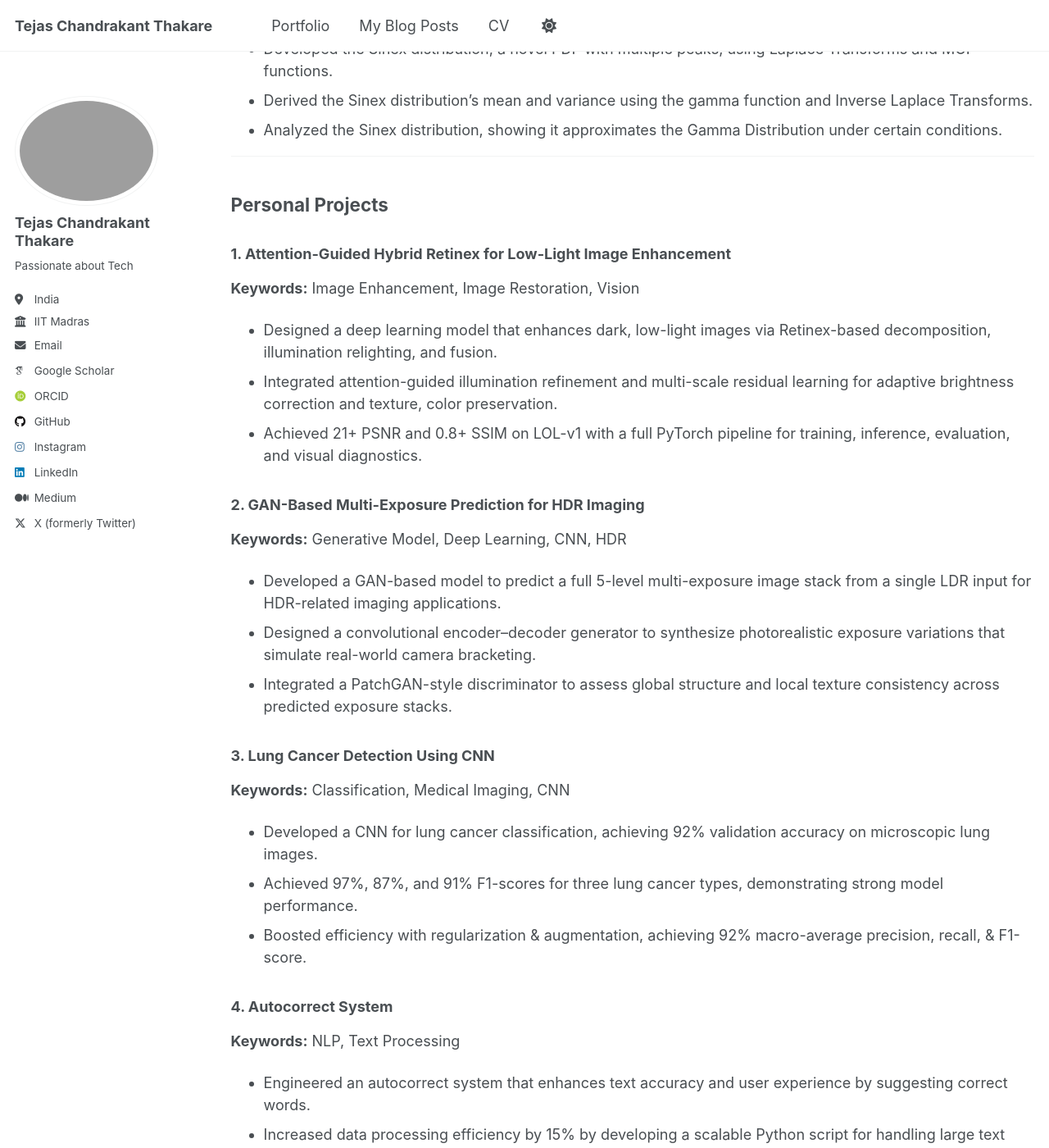
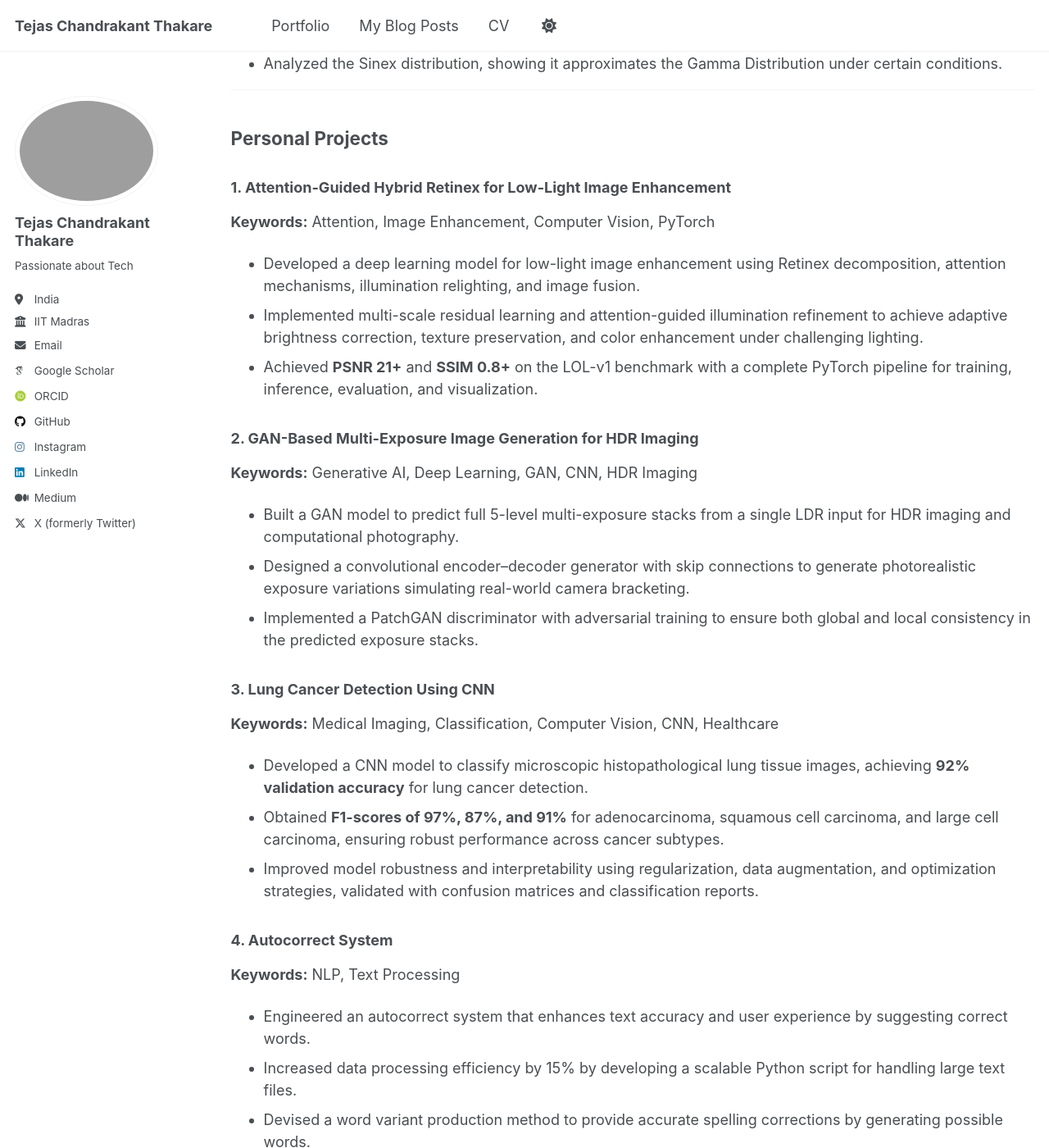
Before and after one commit to TejasCThakare/tejascthakare.github.io, a Jekyll site: the page built from _pages/cv.md, in a window 1280 px wide and 1400 px high, scrolled down 1438 px. Shown: the whole window at 82% size. Built offline with Jekyll 4.4.1, drawn with Linux system fonts in a browser that asks for light colours; some web fonts are replaced; some of the changed text lies outside the part shown.

Commit message:
Update cv.md

```diff
--- a/_pages/cv.md
+++ b/_pages/cv.md
@@ -30,18 +30,21 @@ Secondary | Maharashtra State Board | 90.20% | 2015
 (M.Tech / Guide: Prof. Kaushik Mitra) IIT Madras
 **Keywords:** 3D HDR Reconstruction, Point Clouds, Gaussian Splatting, NeRF, HDR
 
-- Investigated the limitations of NeRF for HDR scene reconstruction and explored alternative representations for static and dynamic 3D scenes. Developed a comprehensive understanding of radiance fields, tone mapping, and multi-exposure fusion techniques.
-- Proposed a novel dual-path pipeline combining Mertens exposure stacking with 3D Gaussian Splatting for real-time HDR rendering. Achieved PSNR of 37.129 on static scenes, outperforming HDR-GS (35.47) with superior fidelity and efficiency.
-- Extended the 4D Gaussian Splatting framework to support 16-bit dynamic HDR inputs using a self-captured dataset. Enabled temporally consistent HDR synthesis for dynamic scenes. Also developed novel pipeline for HDR-Dynamic novel view synthesis
+- Researched Neural Radiance Fields (NeRF) and HDR-NeRF for dynamic 3D HDR scene reconstruction; identified limitations that motivated the adoption of the Gaussian Splatting approach.
+-  Designed dual-path 3D HDR reconstruction pipeline combining exposure stacking, 3D Gaussian Splatting, and
+tone-mapping supervision; achieved PSNR 37.129 vs baseline 35.47, improving rendering fidelity and computational
+efficiency
+- Extended 4D Gaussian Splatting pipeline for 16-bit dynamic self-captured datasets; incorporated HexPlane for
+spatio-temporal encoding and HDR-GS-inspired spherical harmonics for HDR color representation
 
 ### 2. Analysis and Implementation of Machine Learning Model on CERN’s Big Datasets
 **Jun’22-May’23**
 (M.Sc / Guide: Prof. Seema Bahinipati) IIT Bhubaneswar
 **Keywords:** Big Data Analysis, EDA, Machine Learning
 
-- Handled petabyte-scale datasets from CERN, performed Exploratory Data Analysis to extract meaningful insights.
-- Identified key features; optimized model input and enhanced the performance of the Boosted Decision Tree algorithm.
-- The applied Boosted Decision Tree model achieved a 0.98 ROC value, effectively classifying signal and noise.
+- Processed and analyzed CERN’s petabyte-scale datasets to extract key insights through EDA and feature engineering.
+- Otimized model inputs and hyperparameters to enhance model performance for signal vs noise classification.
+- Achieved ROC-AUC of 0.98, demonstrating robust classification of noise and signal in large-scale datasets.
 
 ### 3. The Exponentially Changing Periodic Probability Density Function (PDF)
 **Nov’18-Mar’19**
@@ -57,25 +60,25 @@ Secondary | Maharashtra State Board | 90.20% | 2015
 ## Personal Projects
 
 ### 1. Attention-Guided Hybrid Retinex for Low-Light Image Enhancement
-**Keywords:** Image Enhancement, Image Restoration, Vision
+**Keywords:** Attention, Image Enhancement, Computer Vision, PyTorch
 
-- Designed a deep learning model that enhances dark, low-light images via Retinex-based decomposition, illumination relighting, and fusion.
-- Integrated attention-guided illumination refinement and multi-scale residual learning for adaptive brightness correction and texture, color preservation.
-- Achieved 21+ PSNR and 0.8+ SSIM on LOL-v1 with a full PyTorch pipeline for training, inference, evaluation, and visual diagnostics.
+- Developed a deep learning model for low-light image enhancement using Retinex decomposition, attention mechanisms, illumination relighting, and image fusion.
+- Implemented multi-scale residual learning and attention-guided illumination refinement to achieve adaptive brightness correction, texture preservation, and color enhancement under challenging lighting.
+- Achieved **PSNR 21+** and **SSIM 0.8+** on the LOL-v1 benchmark with a complete PyTorch pipeline for training, inference, evaluation, and visualization.
 
-### 2. GAN-Based Multi-Exposure Prediction for HDR Imaging
-**Keywords:** Generative Model, Deep Learning, CNN, HDR
+### 2. GAN-Based Multi-Exposure Image Generation for HDR Imaging
+**Keywords:** Generative AI, Deep Learning, GAN, CNN, HDR Imaging
 
-- Developed a GAN-based model to predict a full 5-level multi-exposure image stack from a single LDR input for HDR-related imaging applications.
-- Designed a convolutional encoder–decoder generator to synthesize photorealistic exposure variations that simulate real-world camera bracketing.
-- Integrated a PatchGAN-style discriminator to assess global structure and local texture consistency across predicted exposure stacks.
+- Built a GAN model to predict full 5-level multi-exposure stacks from a single LDR input for HDR imaging and computational photography.
+- Designed a convolutional encoder–decoder generator with skip connections to generate photorealistic exposure variations simulating real-world camera bracketing.
+- Implemented a PatchGAN discriminator with adversarial training to ensure both global and local consistency in the predicted exposure stacks.
 
 ### 3. Lung Cancer Detection Using CNN
-**Keywords:** Classification, Medical Imaging, CNN
+**Keywords:** Medical Imaging, Classification, Computer Vision, CNN, Healthcare
 
-- Developed a CNN for lung cancer classification, achieving 92% validation accuracy on microscopic lung images.
-- Achieved 97%, 87%, and 91% F1-scores for three lung cancer types, demonstrating strong model performance.
-- Boosted efficiency with regularization & augmentation, achieving 92% macro-average precision, recall, & F1-score.
+- Developed a CNN model to classify microscopic histopathological lung tissue images, achieving **92% validation accuracy** for lung cancer detection.
+- Obtained **F1-scores of 97%, 87%, and 91%** for adenocarcinoma, squamous cell carcinoma, and large cell carcinoma, ensuring robust performance across cancer subtypes.
+- Improved model robustness and interpretability using regularization, data augmentation, and optimization strategies, validated with confusion matrices and classification reports.
 
 ### 4. Autocorrect System
 **Keywords:** NLP, Text Processing
@@ -133,30 +136,29 @@ Secondary | Maharashtra State Board | 90.20% | 2015
 - Data Structures and Algorithms in Python
 - Computer Vision with OpenCV and Deep Learning
 - Machine Learning, Data Science and Deep Learning
-- Data-Driven Astronomy (University of Sydney)
 
 ---
 
 ## Technical Skills
 
-- Programming Languages: Python, SQL, C++, MATLAB
-- Libraries: NumPy, Pandas, Matplotlib, TensorFlow
-- Deep Learning & ML: Scikit-Learn, PyTorch, Keras
-- Tools: MS Excel, PowerPoint, Word, Power BI
-- NLP & Vision: NLTK, spaCy, OpenCV, Pillow, scikit-image, imageio
+- **Programming Languages:** Python, SQL, C++
+- **Libraries:** NumPy, Pandas, Matplotlib
+- **Deep Learning & ML:** Scikit-Learn, PyTorch, Keras, TensorFlow
+- **Cloud & DevOps:** GCP, Azure DevOps, Docker, MLOps
+- **NLP & Vision:** NLTK, spaCy, OpenCV, Pillow, scikit-image, imageio
 
 ---
 
-## Positions of Responsibility
+## Leadership & Responsibilities
 
-- Teaching Assistant: Designed quizzes and assignments for Modern Computer Vision course; supported 100+ students.
-- Student Placement Coordinator: Coordinated placement season of IIT Bhubaneswar, handling over 200+ students.
-- Assistant Coordinator, Counseling Service Team: Guided over 80+ freshers on-campus at IIT Bhubaneswar.
+- **Teaching Assistant:** Designed quizzes and assignments for *Modern Computer Vision* course; supported 100+ students.
+- **Student Placement Coordinator:** Coordinated the placement season at IIT Bhubaneswar, handling over 200+ students.
+- **Assistant Coordinator, Counseling Service Team:** Guided over 80+ freshers on-campus at IIT Bhubaneswar.
 
 ---
 
-## Achievements / Awards
+## Awards & Achievements
 
-- All India Rank - 617 in IIT-JAM 2021 Entrance Examination conducted by IISc Bangalore.
-- First Prize in Poster Presentation Competition held at Sandip University, Nashik.
-- Published 3 Scientific Articles during B.Sc.
+- **Competitive Exam Achievements:** IIT-JAM 2021 (*Top 4%*), GATE 2023 (*Top 7%*).
+- **Poster Presentation:** First Prize at Sandip University, Nashik.
+- **Publications:** Published 3 scientific articles during B.Sc.
```
Also changed, not shown: other parts of _pages/cv.md (+1 -1 lines).
